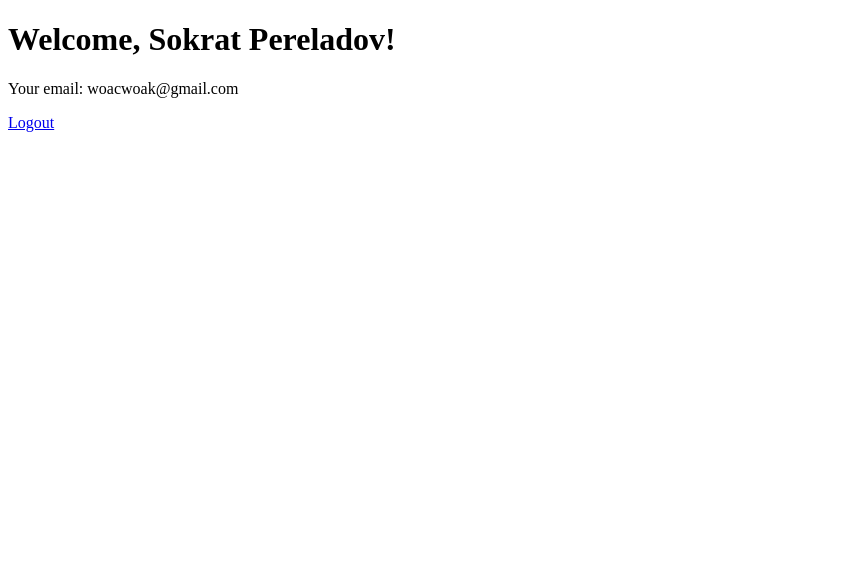
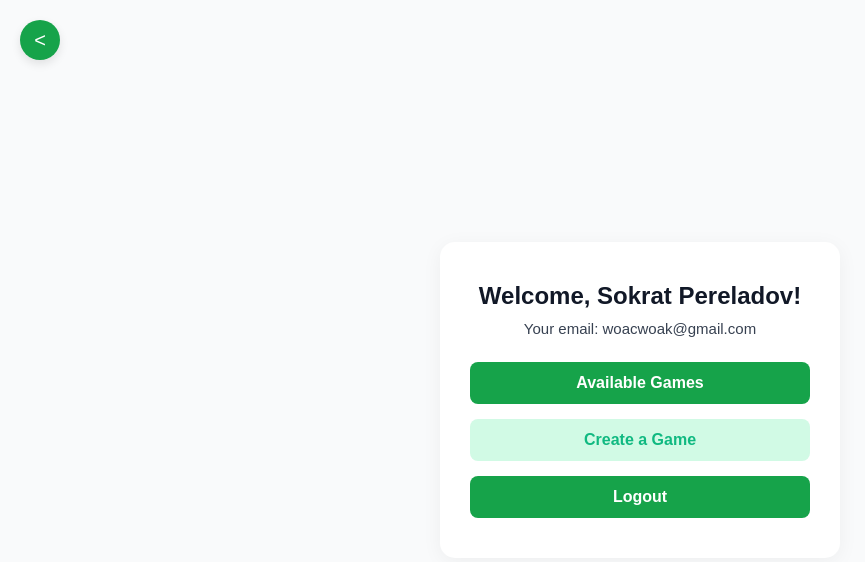
Before and after one commit to woacwoak/FootMatch-website, a Flask app: page /dashboard in a window 1280 px wide. Shown: the top 562 px of the page, without its empty margins (0-865 px from the left). Run offline with Flask 3, Linux system fonts and the light colour scheme; a user stored in the database is signed in.

```diff
--- a/app.py
+++ b/app.py
@@ -21,6 +21,18 @@ class User(db.Model):
     def check_password(self, password):
         return check_password_hash(self.password, password)
 
+class Game(db.Model):
+    id = db.Column(db.Integer, primary_key=True)
+    date = db.Column(db.String(20), nullable=False)
+    time = db.Column(db.String(20), nullable=False)
+    location = db.Column(db.String(100), nullable=False)
+    sports_type = db.Column(db.String(50), nullable=False)
+    player_capacity = db.Column(db.Integer, nullable=False)
+    price = db.Column(db.Float, nullable=False)
+    age = db.Column(db.Integer, nullable=False)
+    description = db.Column(db.String(300), nullable=True)
+
+
 
 @app.route('/')
 @app.route('/home')
@@ -29,6 +41,8 @@ def home():
 
 @app.route('/sign-up', methods=['GET', 'POST'])
 def sign_up():
+    if "email" in session:
+        return redirect(url_for("dashboard"))
     error = None
     success = None
 
@@ -62,6 +76,8 @@ def sign_up():
 
 @app.route('/login', methods=['GET','POST'])
 def login():
+    if "email" in session:
+        return redirect(url_for("dashboard"))
     if request.method == "POST":
         email = request.form["email"]
         password = request.form["password"]
@@ -93,12 +109,13 @@ def logout():
 
 @app.route("/available-games")
 def available_games():
-    if "email" not in session:
-        return redirect(url_for("login"))
+    # if "email" not in session:
+    #     return redirect(url_for("login"))
     return render_template("available-games.html")
 
 @app.route("/create-game")
 def create_game():
+
     return render_template("create-game.html")
 
 if __name__ == "__main__":
--- /dev/null
+++ b/static/css_folder/dashboard.css
@@ -0,0 +1,54 @@
+.dashboard-container {
+    background: #fff;
+    padding: 40px 30px;
+    border-radius: 15px;
+    box-shadow: 0 4px 20px rgba(0,0,0,0.05);
+    width: 100%;
+    max-width: 400px;
+    text-align: center;
+}
+
+.dashboard-container h1 {
+    font-size: 24px;
+    font-weight: 600;
+    color: #111827;
+    margin-bottom: 10px;
+}
+
+.dashboard-container p {
+    font-size: 15px;
+    color: #374151;
+    margin-bottom: 25px;
+}
+
+.dashboard-btn {
+    width: 100%;
+    padding: 12px 0;
+    border: none;
+    border-radius: 8px;
+    font-size: 16px;
+    font-weight: 600;
+    cursor: pointer;
+    transition: background 0.3s;
+    margin-top: 15px;
+    text-decoration: none;
+    display: block;
+}
+
+.btn-primary {
+    background-color: #16a34a;
+    color: #fff;
+}
+
+.btn-primary:hover {
+    background-color: #15803d;
+}
+
+.btn-secondary {
+    background-color: #d1fae5;
+    color: #10b981;
+}
+
+.btn-secondary:hover {
+    background-color: #a7f3d0;
+}
--- a/templates/dashboard.html
+++ b/templates/dashboard.html
@@ -4,10 +4,27 @@
     <meta charset="UTF-8">
     <meta name="viewport" content="width=device-width, initial-scale=1.0">
     <title>Dashboard</title>
+
+    <!-- Reuse your existing styles -->
+    <link href="{{ url_for('static', filename='css_folder/log-in.css')}}" rel="stylesheet">
+    <link href="{{ url_for('static', filename='css_folder/dashboard.css')}}" rel="stylesheet">
+    <link href="https://fonts.googleapis.com/css2?family=Inter:wght@400;500;600;700&display=swap" rel="stylesheet">
+
+
 </head>
+
 <body>
-    <h1>Welcome, {{ name }} {{ surname }}!</h1>
-    <p>Your email: {{ email }}</p>
-    <a href="{{ url_for('logout') }}">Logout</a>
+    <!-- Back to Home button (same style as login) -->
+    <a href="{{ url_for('home') }}" class="top-left-btn" id="backButton">&lt;</a>
+
+    <div class="dashboard-container">
+        <h1>Welcome, {{ name }} {{ surname }}!</h1>
+        <p>Your email: {{ email }}</p>
+
+        <!-- Buttons -->
+        <a href="{{ url_for('available_games') }}" class="dashboard-btn btn-primary">Available Games</a>
+        <a href="{{ url_for('create_game') }}" class="dashboard-btn btn-secondary">Create a Game</a>
+        <a href="{{ url_for('logout') }}" class="dashboard-btn btn-primary">Logout</a>
+    </div>
 </body>
 </html>
```
Also changed, not shown: templates/create-game.html (+5 -7 lines), instance/users.db.
